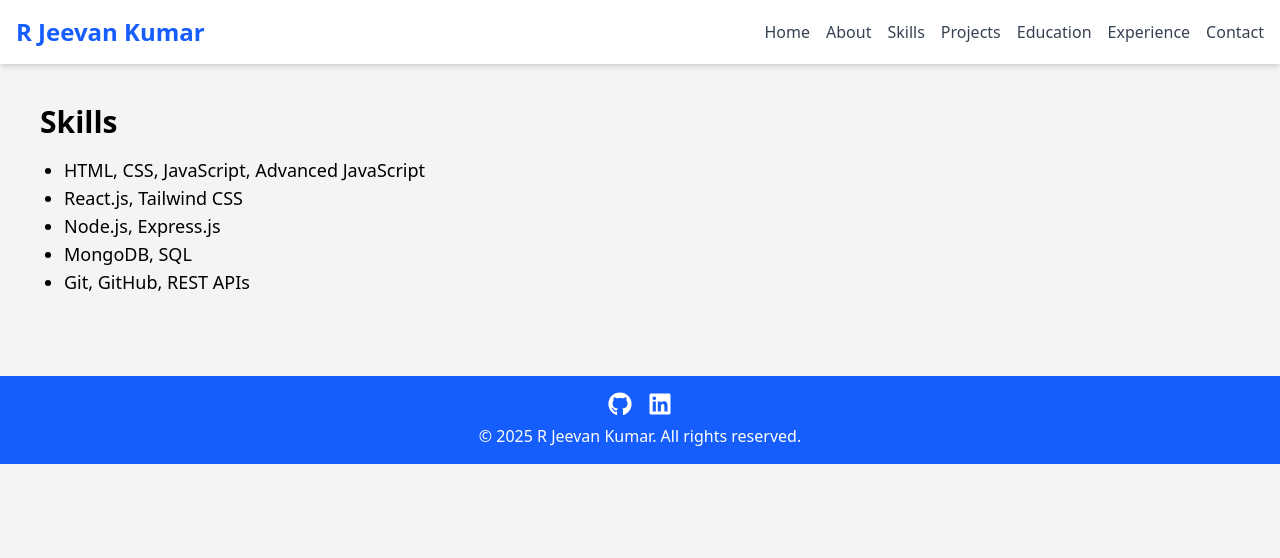
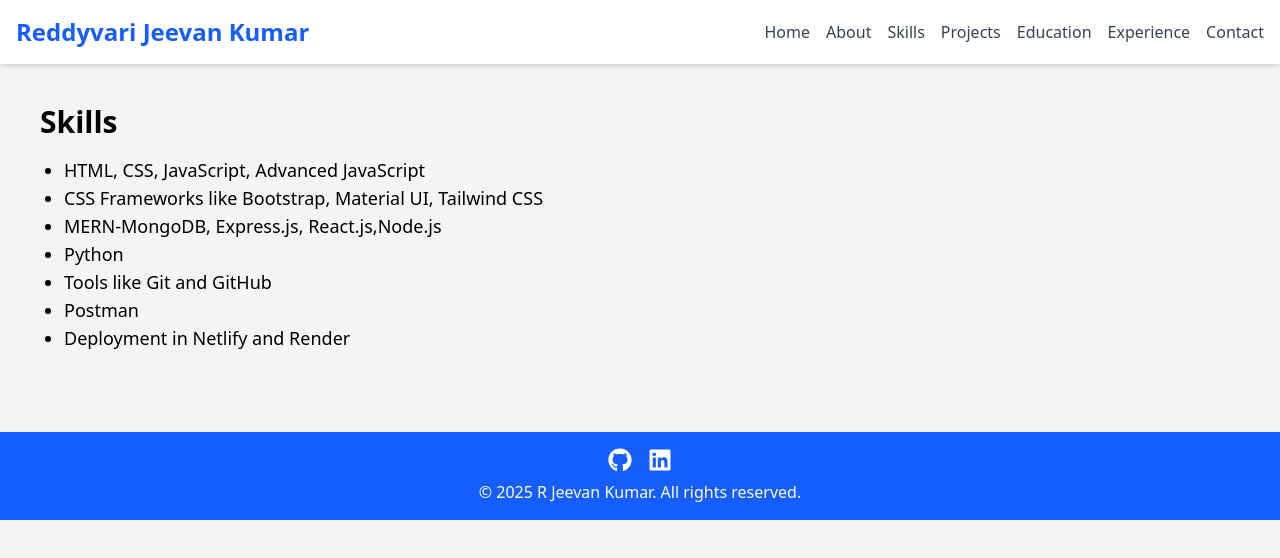
Before and after one commit to G1KUMAR-INDIA/Portfolio, a React (Vite) app: page /skills in a window 1280 px wide. Shown: the top 558 px of the page. Built offline with nearby package versions, Linux system fonts and the light colour scheme.

Commit message:
My Portfolio Initial Design

```diff
--- a/src/components/Navbar.jsx
+++ b/src/components/Navbar.jsx
@@ -3,7 +3,7 @@ import { Link } from 'react-router-dom';
 const Navbar = () => {
   return (
     <div className="bg-white shadow-md p-4 flex justify-between items-center">
-      <h1 className="text-2xl font-bold text-blue-600">R Jeevan Kumar</h1>
+      <h1 className="text-2xl font-bold text-blue-600">Reddyvari Jeevan Kumar</h1>
       <ul className="flex flex-wrap gap-4 text-gray-700">
         <li><Link to="/">Home</Link></li>
         <li><Link to="/about">About</Link></li>
--- a/src/pages/Contact.jsx
+++ b/src/pages/Contact.jsx
@@ -4,7 +4,11 @@ const Contact = () => {
         <h2 className="text-3xl font-semibold mb-4">Contact</h2>
         <p className="text-lg mb-2">Email: g1kumar215@gmail.com</p>
         <p className="text-lg mb-2">Phone: +91-8501891921,8309021926,9581956843</p>
-        <p className="text-lg">Location: Palamaner, Chittoor Dist, Andhra Pradesh</p>
+        <p className="text-lg mb-2">Landline Number: 08579-359897</p>
+        {/* <p className="text-lg mb-2">LinkedIn: <a href="https://www.linkedin.com/in/g1kumarr/" target="_blank" rel="noopener noreferrer">https://www.linkedin.com/in/g1kumarr/</a></p>
+        <p className="text-lg mb-2">GitHub: <a href="https://github.com/G1KUMAR-INDIA" target="_blank" rel="noopener noreferrer">https://github.com/G1KUMAR-INDIA</a></p>
+        <p className="text-lg mb-2">Website: <a href="https://rjeevankumar.netlify.app/" target="_blank" rel="noopener noreferrer">https://g1kumar.netlify.app/</a></p> */}
+        <p className="text-lg mb-2">Location: Palamaner, Chittoor Dist, Andhra Pradesh</p>
       </section>
     );
   };
--- a/src/pages/Skills.jsx
+++ b/src/pages/Skills.jsx
@@ -4,10 +4,12 @@ const Skills = () => {
         <h2 className="text-3xl font-semibold mb-4">Skills</h2>
         <ul className="list-disc ml-6 text-lg">
           <li>HTML, CSS, JavaScript, Advanced JavaScript</li>
-          <li>React.js, Tailwind CSS</li>
-          <li>Node.js, Express.js</li>
-          <li>MongoDB, SQL</li>
-          <li>Git, GitHub, REST APIs</li>
+          <li>CSS Frameworks like Bootstrap, Material UI, Tailwind CSS</li>
+          <li>MERN-MongoDB, Express.js, React.js,Node.js</li>
+          <li>Python</li>
+          <li>Tools like Git and GitHub</li>
+          <li>Postman</li>
+          <li>Deployment in Netlify and Render</li>
         </ul>
       </section>
     );
```
